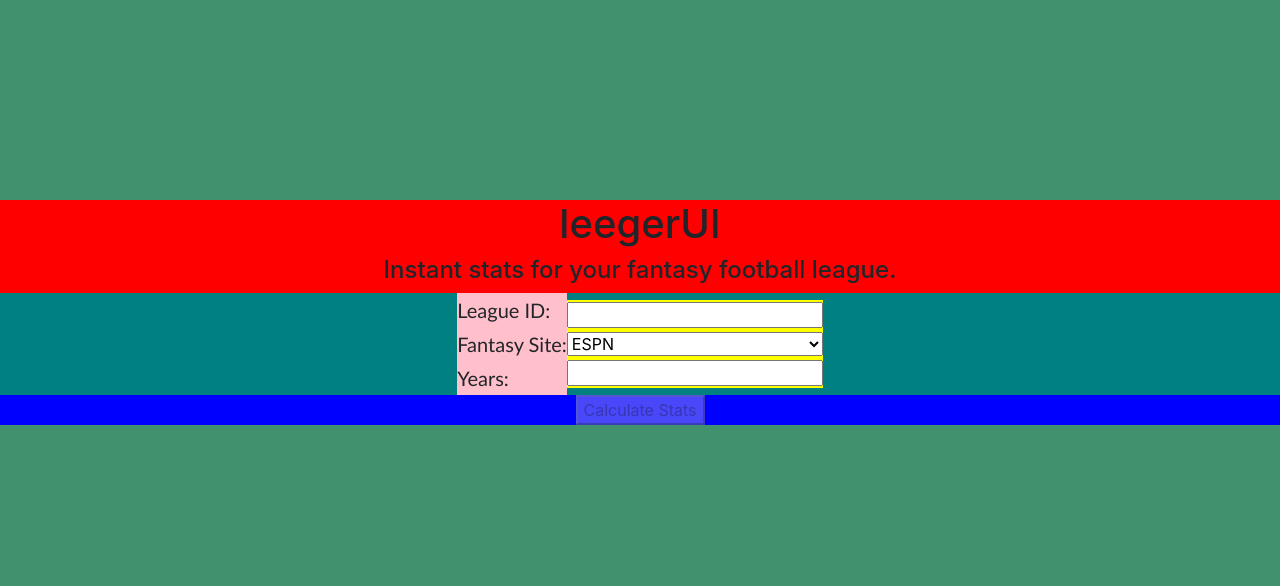
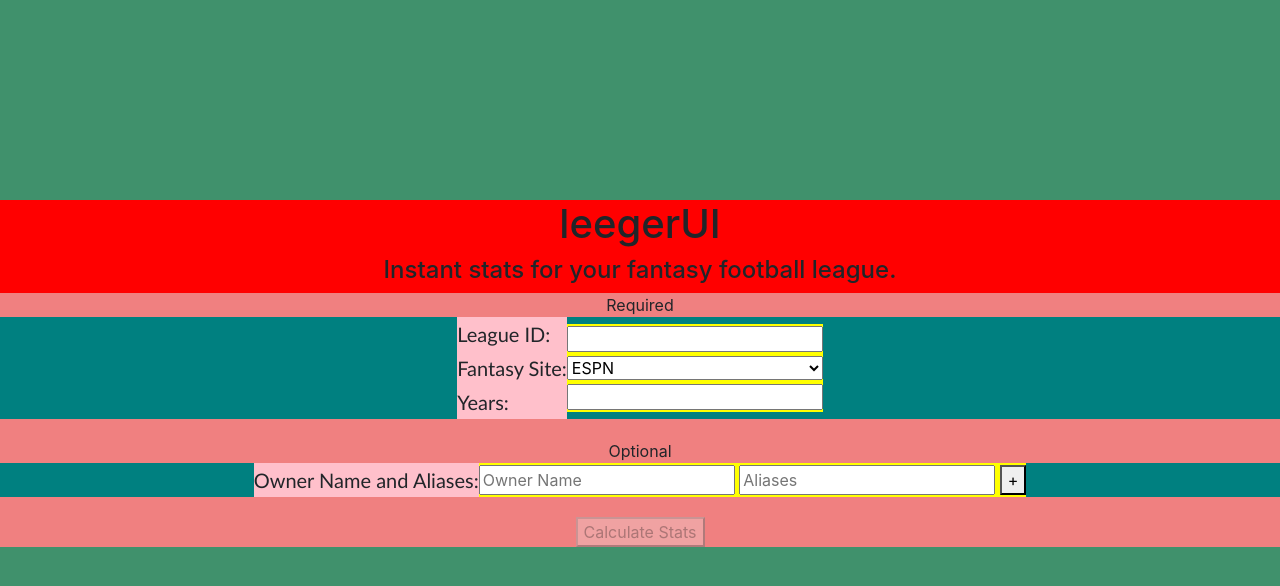
Before and after one commit to joeyagreco/leegerUI, a Python web app: template src/client/template/index.html in a window 1280 px wide. Shown: the top 586 px of the page. Run offline with Jinja, Linux system fonts and the light colour scheme; the template is opened without the code that fills it, so the values that code supplies are empty; some libraries are stand-ins or nearby versions.

Commit message:
adding to UI

```diff
--- a/src/client/static/css/index.css
+++ b/src/client/static/css/index.css
@@ -21,19 +21,20 @@ body {
 
 #content {
     width: 100%;
-    background-color: blue;
+    background-color: lightcoral;
     display: flex;
     flex-direction: column;
     align-items: center;
 }
 
-#inputs {
+.inputs {
     width: 100%;
     background-color: teal;
     display: flex;
     flex-direction: row;
     align-items: center;
     justify-content: center;
+    margin-bottom: 20px;
 }
 
 .input {
@@ -42,13 +43,13 @@ body {
     margin-bottom: 5px;
 }
 
-#input-labels {
+.input-labels {
     display: flex;
     flex-direction: column;
     background-color: pink;
 }
 
-#input-fields {
+.input-fields {
     display: flex;
     flex-direction: column;
     background-color: yellow;
--- a/src/client/template/index.html
+++ b/src/client/template/index.html
@@ -46,14 +46,19 @@
 	<span class="error-message" id="error-message-fill_2"></span>
 </div>
 <div id="content">
-	<div id="inputs">
-		<div id="input-labels">
+
+	<div class="input-section-title">
+		Required
+	</div>
+
+	<div class="inputs" id="required-inputs">
+		<div class="input-labels">
 			<label for="league-id" class="input-label">League ID:</label>
 			<label for="fantasy-site" class="input-label">Fantasy Site:</label>
 			<label for="years" class="input-label">Years:</label>
 		</div>
 
-		<div id="input-fields">
+		<div class="input-fields">
 			<input name="league-id" id="league-id" class="input-field" onkeyup="checkIfValidInput()">
 
 			<select name="fantasy-site" id="fantasy-site" class="input-field" onchange="onFantasySiteChange()">
@@ -64,12 +69,29 @@
 
 			<input name="years" id="years" class="input-field" onkeyup="fixYearsInput()">
 		</div>
+	</div>
 
+	<div class="input-section-title">
+		Optional
+	</div>
+
+	<div class="inputs" id="optional-inputs">
+		<div class="input-labels">
+			<label for="years" class="input-label">Owner Name and Aliases:</label>
+		</div>
+
+		<div class="input-fields">
+			<div class="input-field" id="owner-name-and-alias">
+				<input name="owner-name" placeholder="Owner Name">
+				<input name="owner-aliases" placeholder="Aliases">
+				<button class="add-owner-name-and-aliases-button">+</button>
+			</div>
+
+		</div>
 	</div>
 	<button id="calculate-stats-button" class="disabled" onclick="onCalculateStatsButtonPress()" disabled>Calculate
 		Stats
 	</button>
-</div>
 </body>
 
 </html>
```
